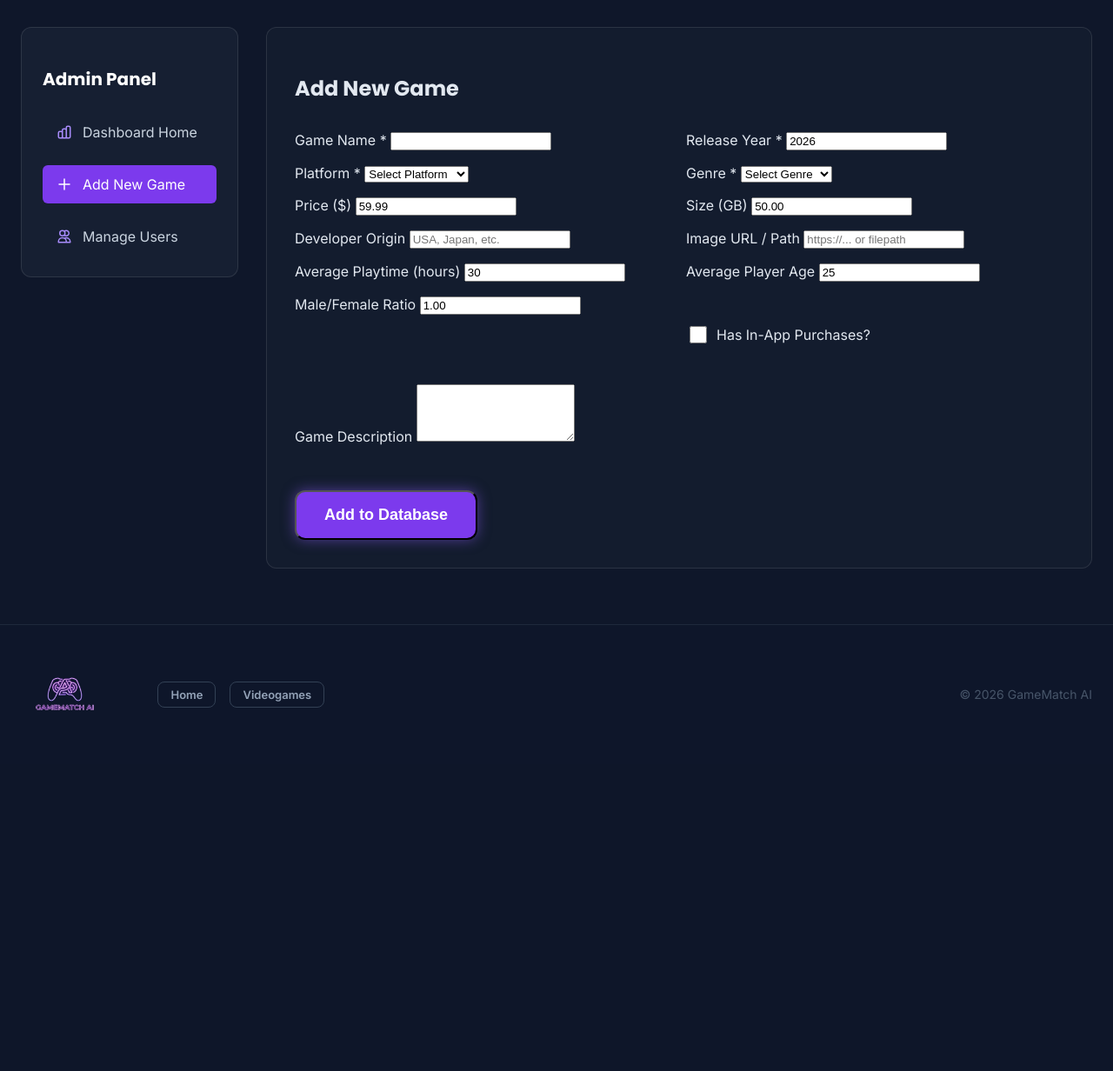
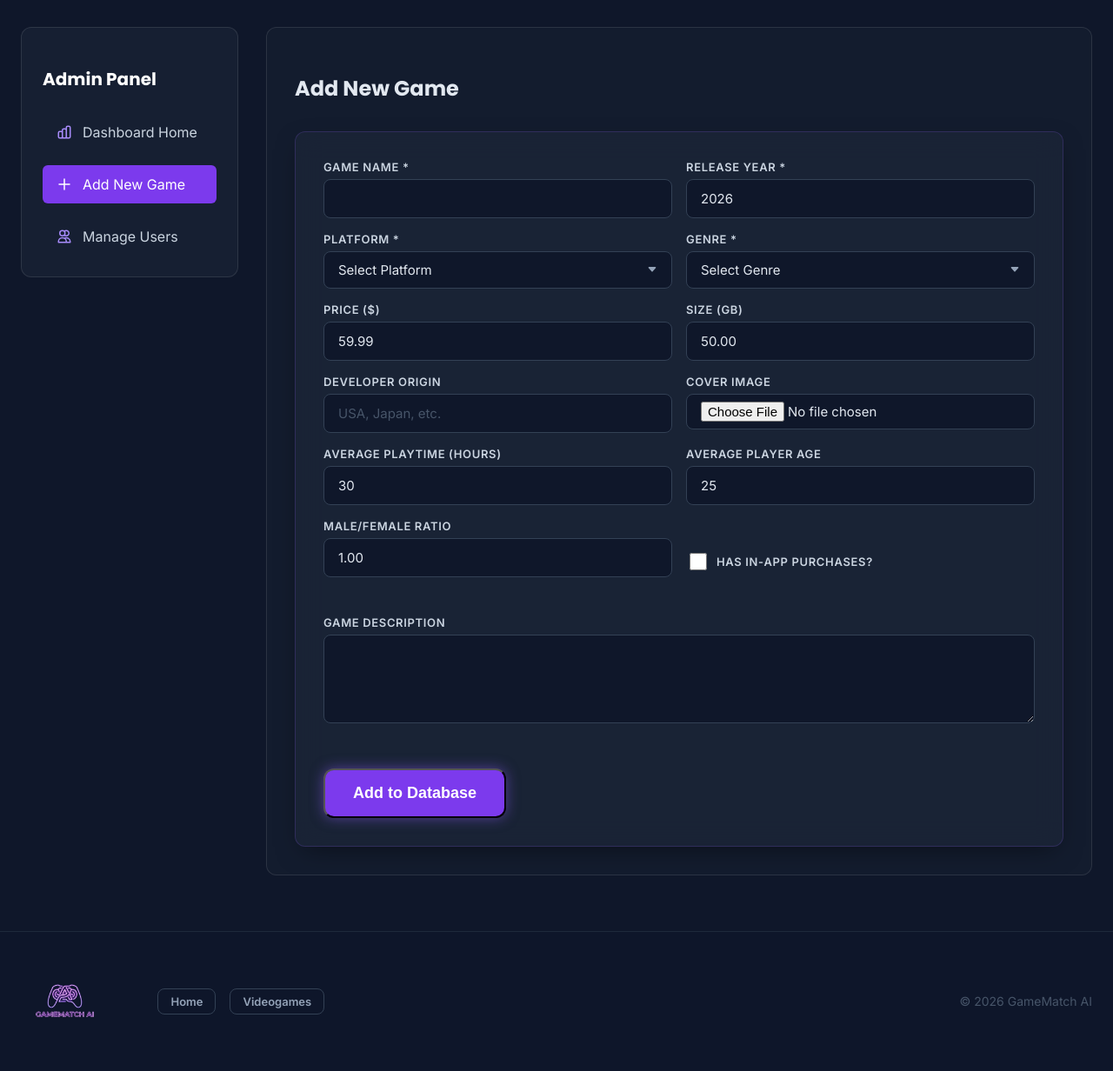
Before and after one commit to AnderUrienGoierri/IATH_WEB_Basque_Country, a PHP site: page /php_admin/admin_add_game.php in a window 1280 px wide. Shown: the part 113-1345 px from the top of the page at 87% size. Before the commit the page ends 930 px from the top, so only its background shows below. Run offline with PHP 8.4, Linux system fonts and the light colour scheme; the visitor is signed in with stand-in values (Sample User, id 1); tables that the repository leaves empty hold one stand-in row (values such as "Sample post").

Commit message:
Admin-eko formularioa eginda eta headerra zuzenduta beste orrialdetan

```diff
--- a/css/admin.css
+++ b/css/admin.css
@@ -18,6 +18,17 @@
 .rec-item.selected { border-color: var(--violet-500); box-shadow: 0 0 10px rgba(139, 92, 246, 0.2); }
 .rec-img { width: 100%; height: 100px; object-fit: cover; }
 
+/* Admin Form Panel */
+.admin-form-panel {
+    background: rgba(30, 41, 59, 0.6);
+    border: 1px solid rgba(139, 92, 246, 0.2);
+    border-radius: 12px;
+    padding: 2rem;
+    box-shadow: 0 10px 30px -10px rgba(0, 0, 0, 0.5);
+    backdrop-filter: blur(16px);
+    -webkit-backdrop-filter: blur(16px);
+}
+
 @media (max-width: 768px) {
     .admin-layout, .form-grid { grid-template-columns: 1fr; }
     .profile-header { flex-direction: column; align-items: flex-start; gap: 1rem; }
--- a/php_admin/admin_add_game.php
+++ b/php_admin/admin_add_game.php
@@ -18,7 +18,10 @@ if ($_SERVER['REQUEST_METHOD'] === 'POST') {
     $genre_id = $_POST['genre_id'] ?? null;
     $release_year = $_POST['release_year'] ?? date('Y');
     $desc = $_POST['game_description'] ?? '';
-    $image = $_POST['image'] ?? 'https://placehold.co/600x900?text=No+Image';
+
+    // Default image if upload fails or is skipped
+    $imagePath = 'https://placehold.co/600x900?text=No+Image';
+
     $originated = $_POST['originated'] ?? '';
     $price = $_POST['actual_price'] ?? 0;
     $purchases = isset($_POST['purchases_on_game']) ? 1 : 0;
@@ -29,12 +32,38 @@ if ($_SERVER['REQUEST_METHOD'] === 'POST') {
     if (empty($name) || empty($platform_id) || empty($genre_id)) {
         $error = "Name, Platform, and Genre are required.";
     } else {
-        $stmt = $conn->prepare("INSERT INTO videoGames
+        // Handle file upload
+        if (isset($_FILES['image']) && $_FILES['image']['error'] === UPLOAD_ERR_OK) {
+            $uploadDir = '../videogame_images/';
+            if (!is_dir($uploadDir)) {
+                mkdir($uploadDir, 0755, true);
+            }
+            // Generate safe filename based on game name
+            $safeName = preg_replace('/[^a-zA-Z0-9_-]/', '_', strtolower($name));
+            $ext = strtolower(pathinfo($_FILES['image']['name'], PATHINFO_EXTENSION));
+
+            $allowedExts = ['jpg', 'jpeg', 'png', 'webp', 'gif'];
+            if (in_array($ext, $allowedExts)) {
+                $filename = $safeName . '_' . time() . '.' . $ext;
+                $destFile = $uploadDir . $filename;
+
+                if (move_uploaded_file($_FILES['image']['tmp_name'], $destFile)) {
+                    $imagePath = 'videogame_images/' . $filename;
+                } else {
+                    $error = "Failed to save the uploaded image.";
+                }
+            } else {
+                $error = "Invalid image format. Only JPG, PNG, WEBP, and GIF are allowed.";
+            }
+        }
+
+        if (empty($error)) {
+            $stmt = $conn->prepare("INSERT INTO videoGames
             (name, platform_id, size_gb, genre_id, release_year, game_description, image, originated, actual_price, purchases_on_game, average_playgame_duration, average_player_age, male_female_ratio)
             VALUES (?, ?, ?, ?, ?, ?, ?, ?, ?, ?, ?, ?, ?)");
 
         $stmt->bind_param("sidiisssdiiid",
-            $name, $platform_id, $size_gb, $genre_id, $release_year, $desc, $image, $originated,
+            $name, $platform_id, $size_gb, $genre_id, $release_year, $desc, $imagePath, $originated,
             $price, $purchases, $avg_time, $avg_age, $ratio
         );
 
@@ -45,6 +74,8 @@ if ($_SERVER['REQUEST_METHOD'] === 'POST') {
         }
         $stmt->close();
     }
+}
+
 }
 
 $genres = $conn->query("SELECT * FROM genres ORDER BY name ASC");
@@ -114,21 +145,22 @@ $platforms = $conn->query("SELECT * FROM platforms ORDER BY name ASC");
                 </div>
             <?php endif; ?>
 
-            <form method="POST" action="admin_add_game.php" class="auth-form" style="width: 100%; max-width: 100%;">
+            <div class="admin-form-panel">
+                <form method="POST" action="admin_add_game.php" enctype="multipart/form-data" class="auth-form" style="width: 100%; max-width: 100%;">
                 <div class="form-grid">
-                    <div class="input-group">
-                        <label class="input-label">Game Name *</label>
-                        <input type="text" name="name" class="input-field" required>
+                    <div class="form-group">
+                        <label class="form-label">Game Name *</label>
+                        <input type="text" name="name" class="form-input" required>
                     </div>
 
-                    <div class="input-group">
-                        <label class="input-label">Release Year *</label>
-                        <input type="number" name="release_year" class="input-field" value="2026" required>
+                    <div class="form-group">
+                        <label class="form-label">Release Year *</label>
+                        <input type="number" name="release_year" class="form-input" value="2026" required>
                     </div>
 
-                    <div class="input-group">
-                        <label class="input-label">Platform *</label>
-                        <select name="platform_id" class="input-field" required>
+                    <div class="form-group">
+                        <label class="form-label">Platform *</label>
+                        <select name="platform_id" class="form-select" required>
                             <option value="">Select Platform</option>
                             <?php while($p = $platforms->fetch_assoc()): ?>
                                 <option value="<?php echo $p['id']; ?>"><?php echo htmlspecialchars($p['name']); ?></option>
@@ -136,9 +168,9 @@ $platforms = $conn->query("SELECT * FROM platforms ORDER BY name ASC");
                         </select>
                     </div>
 
-                    <div class="input-group">
-                        <label class="input-label">Genre *</label>
-                        <select name="genre_id" class="input-field" required>
+                    <div class="form-group">
+                        <label class="form-label">Genre *</label>
+                        <select name="genre_id" class="form-select" required>
                             <option value="">Select Genre</option>
                             <?php while($g = $genres->fetch_assoc()): ?>
                                 <option value="<?php echo $g['id']; ?>"><?php echo htmlspecialchars($g['name']); ?></option>
@@ -146,56 +178,57 @@ $platforms = $conn->query("SELECT * FROM platforms ORDER BY name ASC");
                         </select>
                     </div>
 
-                    <div class="input-group">
-                        <label class="input-label">Price ($)</label>
-                        <input type="number" step="0.01" name="actual_price" class="input-field" value="59.99">
+                    <div class="form-group">
+                        <label class="form-label">Price ($)</label>
+                        <input type="number" step="0.01" name="actual_price" class="form-input" value="59.99">
                     </div>
 
-                    <div class="input-group">
-                        <label class="input-label">Size (GB)</label>
-                        <input type="number" step="0.01" name="size_gb" class="input-field" value="50.00">
+                    <div class="form-group">
+                        <label class="form-label">Size (GB)</label>
+                        <input type="number" step="0.01" name="size_gb" class="form-input" value="50.00">
                     </div>
 
-                    <div class="input-group">
-                        <label class="input-label">Developer Origin</label>
-                        <input type="text" name="originated" class="input-field" placeholder="USA, Japan, etc.">
+                    <div class="form-group">
+                        <label class="form-label">Developer Origin</label>
+                        <input type="text" name="originated" class="form-input" placeholder="USA, Japan, etc.">
                     </div>
 
-                    <div class="input-group">
-                        <label class="input-label">Image URL / Path</label>
-                        <input type="text" name="image" class="input-field" placeholder="https://... or filepath">
+                    <div class="form-group">
+                        <label class="form-label">Cover Image</label>
+                        <input type="file" name="image" class="form-input" accept="image/*" style="padding: 0.5rem 1rem;">
                     </div>
 
-                    <div class="input-group">
-                        <label class="input-label">Average Playtime (hours)</label>
-                        <input type="number" name="average_playgame_duration" class="input-field" value="30">
+                    <div class="form-group">
+                        <label class="form-label">Average Playtime (hours)</label>
+                        <input type="number" name="average_playgame_duration" class="form-input" value="30">
                     </div>
 
-                    <div class="input-group">
-                        <label class="input-label">Average Player Age</label>
-                        <input type="number" name="average_player_age" class="input-field" value="25">
+                    <div class="form-group">
+                        <label class="form-label">Average Player Age</label>
+                        <input type="number" name="average_player_age" class="form-input" value="25">
                     </div>
 
-                    <div class="input-group">
-                        <label class="input-label">Male/Female Ratio</label>
-                        <input type="number" step="0.01" name="male_female_ratio" class="input-field" value="1.00">
+                    <div class="form-group">
+                        <label class="form-label">Male/Female Ratio</label>
+                        <input type="number" step="0.01" name="male_female_ratio" class="form-input" value="1.00">
                     </div>
 
-                    <div class="input-group" style="display: flex; align-items: center; gap: 0.5rem; margin-top: 2rem;">
+                    <div class="form-group" style="display: flex; align-items: center; gap: 0.5rem; margin-top: 2rem; flex-direction: row;">
                         <input type="checkbox" name="purchases_on_game" style="width: 20px; height: 20px;">
-                        <label class="input-label" style="margin-bottom: 0;">Has In-App Purchases?</label>
+                        <label class="form-label" style="margin-bottom: 0;">Has In-App Purchases?</label>
                     </div>
                 </div>
 
-                <div class="input-group" style="margin-top: 1.5rem;">
-                    <label class="input-label">Game Description</label>
-                    <textarea name="game_description" class="input-field" rows="4"></textarea>
+                <div class="form-group" style="margin-top: 1.5rem;">
+                    <label class="form-label">Game Description</label>
+                    <textarea name="game_description" class="form-input" rows="4"></textarea>
                 </div>
 
                 <div style="margin-top: 2rem;">
                     <button type="submit" class="btn-primary" style="width: auto;">Add to Database</button>
                 </div>
-            </form>
+                </form>
+            </div>
         </section>
     </main>
 
--- a/php_admin/admin_dashboard.php
+++ b/php_admin/admin_dashboard.php
@@ -25,6 +25,7 @@ if (!isset($_SESSION['user_id']) || !isset($_SESSION['role']) || $_SESSION['role
 
     <!-- CSS -->
     <link rel="stylesheet" href="../css/common.css">
+    <link rel="stylesheet" href="../css/auth.css">
     <link rel="stylesheet" href="../css/admin.css">
 </head>
 <body>
--- a/php_admin/admin_user_details.php
+++ b/php_admin/admin_user_details.php
@@ -80,6 +80,7 @@ $stmt->close();
 
     <!-- CSS -->
     <link rel="stylesheet" href="../css/common.css">
+    <link rel="stylesheet" href="../css/auth.css">
     <link rel="stylesheet" href="../css/admin.css">
 </head>
 <body>
--- a/php_admin/admin_users.php
+++ b/php_admin/admin_users.php
@@ -27,6 +27,7 @@ $users = $conn->query("SELECT id, username, email, age, gender, role, created_at
 
     <!-- CSS -->
     <link rel="stylesheet" href="../css/common.css">
+    <link rel="stylesheet" href="../css/auth.css">
     <link rel="stylesheet" href="../css/admin.css">
 </head>
 <body>
```
